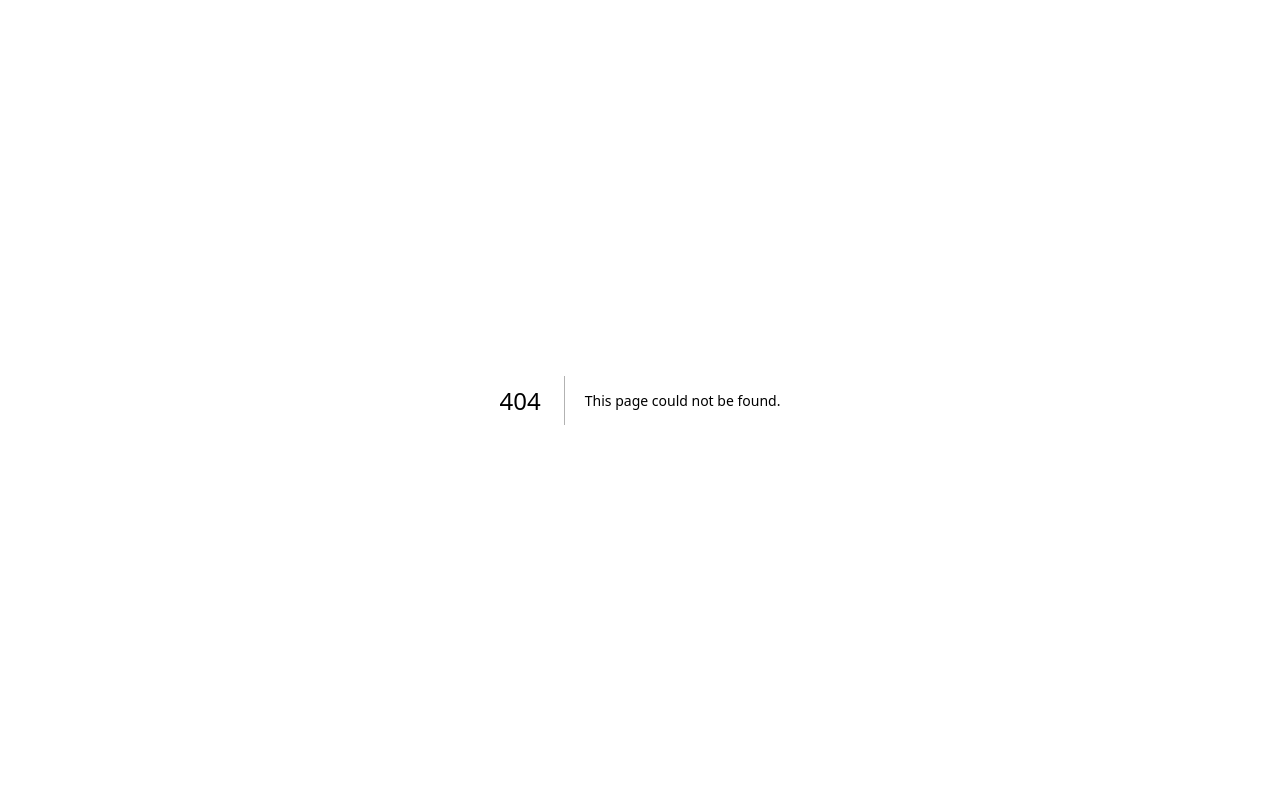
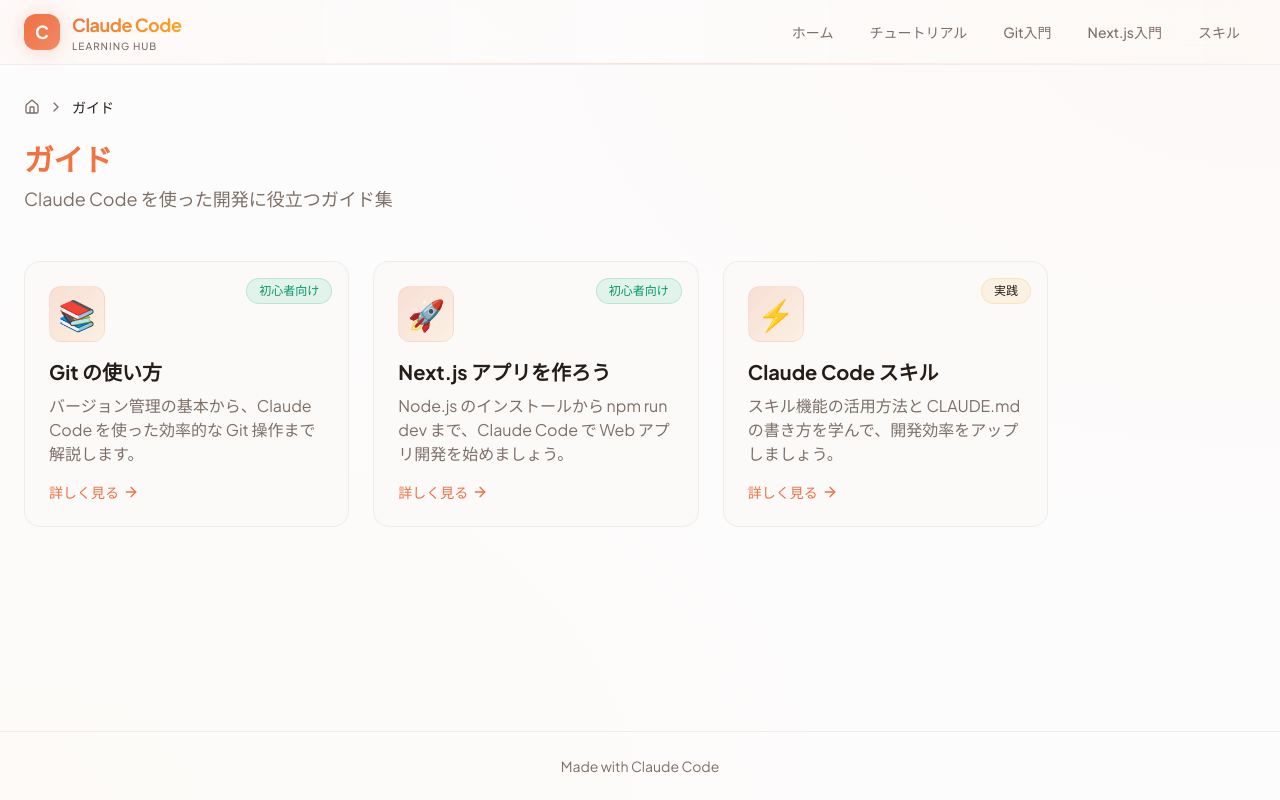
Before and after one commit to y4422/terminal-guide-dist, a Next.js app: page /guides in a window 1280 px wide. Before the commit this address had no page. Built offline with nearby package versions, Linux system fonts and the light colour scheme.

Commit message:
Add guides index page and fix breadcrumb links
- Create /guides page listing all available guides
- Update breadcrumbs in all guide pages to link to /guides

Co-Authored-By: Claude Opus 4.5 <noreply@anthropic.com>

```diff
--- a/src/app/guides/claude-code-skills/page.tsx
+++ b/src/app/guides/claude-code-skills/page.tsx
@@ -50,7 +50,7 @@ export default function ClaudeCodeSkillsPage() {
       description="スキル機能と CLAUDE.md を活用して開発効率をアップ"
       sections={sections}
       breadcrumb={[
-        { label: 'ガイド' },
+        { label: 'ガイド', href: '/guides' },
         { label: 'Claude Code スキル' },
       ]}
     >
--- a/src/app/guides/git/page.tsx
+++ b/src/app/guides/git/page.tsx
@@ -72,7 +72,7 @@ export default function GitGuidePage() {
       description="はじめてでもわかるバージョン管理入門"
       sections={sections}
       breadcrumb={[
-        { label: 'ガイド' },
+        { label: 'ガイド', href: '/guides' },
         { label: 'Git の使い方' },
       ]}
     >
--- a/src/app/guides/nextjs-setup/page.tsx
+++ b/src/app/guides/nextjs-setup/page.tsx
@@ -66,7 +66,7 @@ export default function NextjsSetupGuidePage() {
       description="Claude Code で Web アプリを始める方法"
       sections={sections}
       breadcrumb={[
-        { label: 'ガイド' },
+        { label: 'ガイド', href: '/guides' },
         { label: 'Next.js アプリを作ろう' },
       ]}
     >
--- /dev/null
+++ b/src/app/guides/page.tsx
@@ -0,0 +1,82 @@
+import { SiteHeader } from '@/components/layout/SiteHeader';
+import { FeatureCard } from '@/components/landing/FeatureCard';
+import { ChevronRight, Home } from 'lucide-react';
+import Link from 'next/link';
+
+const guides = [
+  {
+    icon: '📚',
+    title: 'Git の使い方',
+    description: 'バージョン管理の基本から、Claude Code を使った効率的な Git 操作まで解説します。',
+    href: '/guides/git',
+    badge: '初心者向け',
+    badgeColor: 'success' as const,
+  },
+  {
+    icon: '🚀',
+    title: 'Next.js アプリを作ろう',
+    description: 'Node.js のインストールから npm run dev まで、Claude Code で Web アプリ開発を始めましょう。',
+    href: '/guides/nextjs-setup',
+    badge: '初心者向け',
+    badgeColor: 'success' as const,
+  },
+  {
+    icon: '⚡',
+    title: 'Claude Code スキル',
+    description: 'スキル機能の活用方法と CLAUDE.md の書き方を学んで、開発効率をアップしましょう。',
+    href: '/guides/claude-code-skills',
+    badge: '実践',
+    badgeColor: 'accent' as const,
+  },
+];
+
+export default function GuidesPage() {
+  return (
+    <div className="min-h-screen flex flex-col bg-warm-radial">
+      <SiteHeader />
+
+      <div className="flex-1 container px-6 py-8">
+        {/* Breadcrumb */}
+        <nav className="flex items-center gap-2 text-sm text-muted-foreground mb-6">
+          <Link href="/" className="hover:text-foreground transition-colors">
+            <Home className="h-4 w-4" />
+          </Link>
+          <ChevronRight className="h-4 w-4" />
+          <span className="text-foreground">ガイド</span>
+        </nav>
+
+        {/* Header */}
+        <div className="mb-12">
+          <h1 className="text-3xl font-bold tracking-tight text-gradient mb-2">
+            ガイド
+          </h1>
+          <p className="text-lg text-muted-foreground">
+            Claude Code を使った開発に役立つガイド集
+          </p>
+        </div>
+
+        {/* Guide Cards */}
+        <div className="grid sm:grid-cols-2 lg:grid-cols-3 gap-6 max-w-5xl">
+          {guides.map((guide) => (
+            <FeatureCard
+              key={guide.href}
+              icon={guide.icon}
+              title={guide.title}
+              description={guide.description}
+              href={guide.href}
+              badge={guide.badge}
+              badgeColor={guide.badgeColor}
+            />
+          ))}
+        </div>
+      </div>
+
+      {/* Footer */}
+      <footer className="border-t border-border/50 py-6">
+        <div className="container px-6 text-center text-sm text-muted-foreground">
+          Made with Claude Code
+        </div>
+      </footer>
+    </div>
+  );
+}
```
